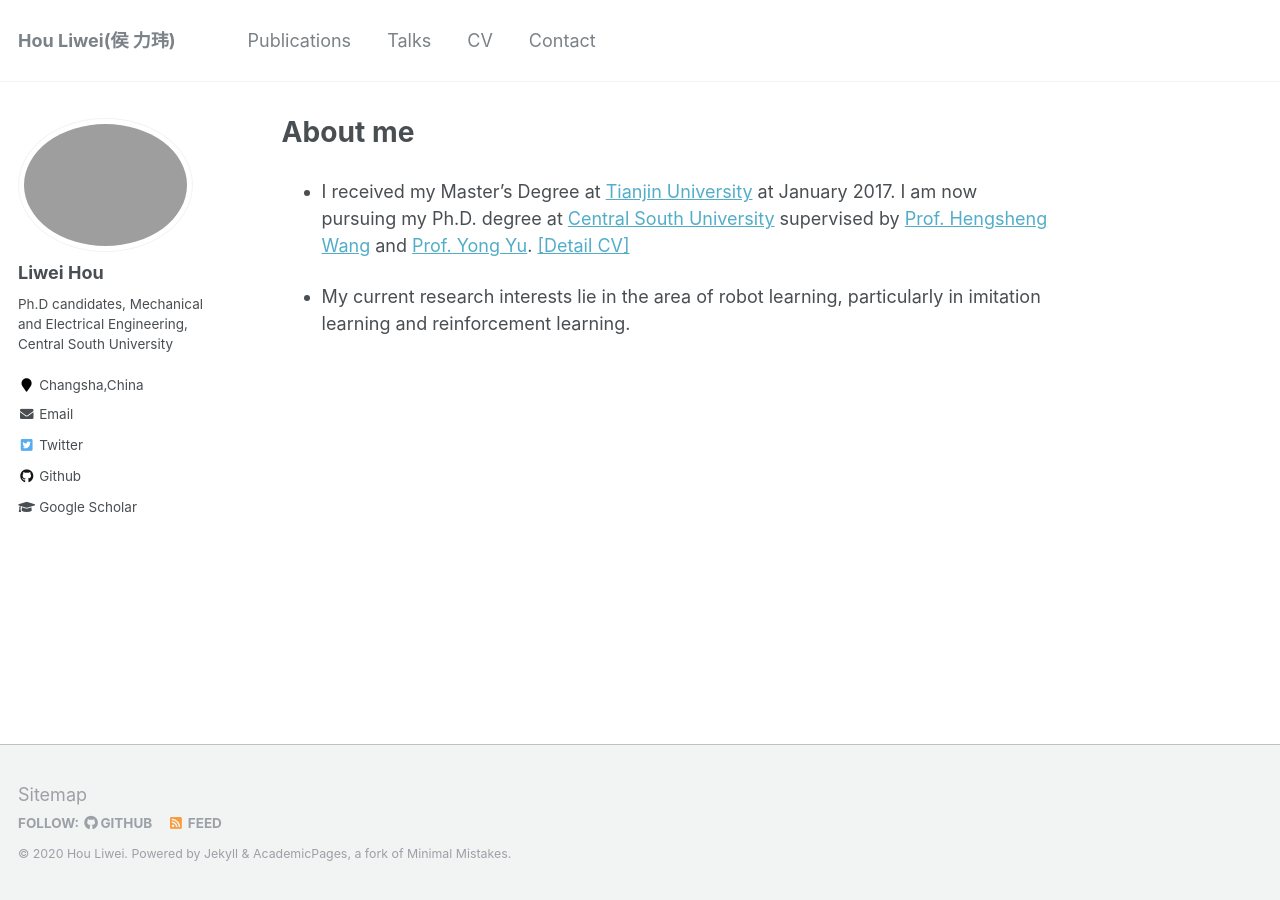
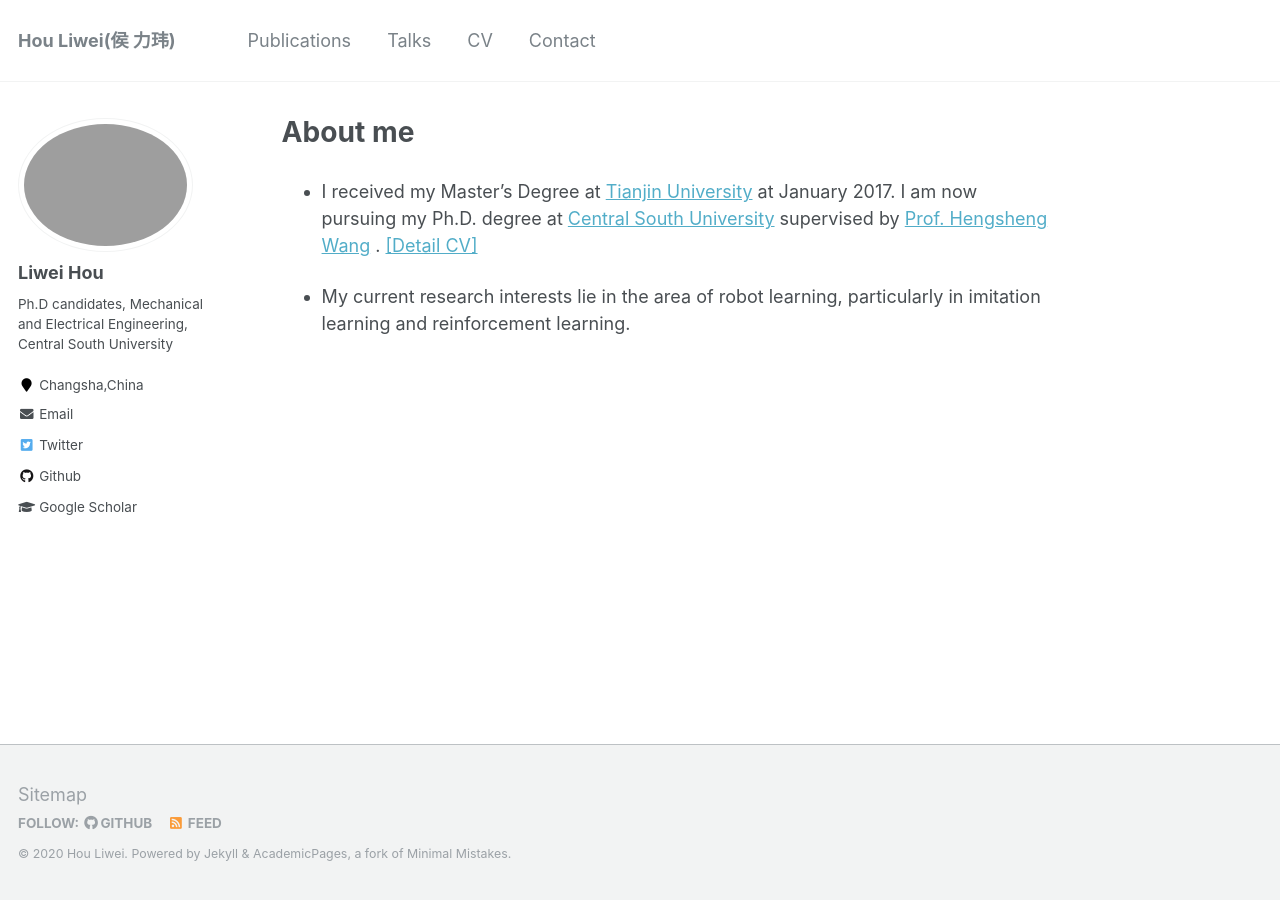
Before and after one commit to LiweiHou/LiweiHou.github.io, a Jekyll site: the page built from _pages/about.md, in a window 1280 px wide. Built offline with Jekyll 4.4.1, drawn with Linux system fonts in a browser that asks for light colours.

Commit message:
Add files via upload

```diff
--- a/_pages/about.md
+++ b/_pages/about.md
@@ -9,6 +9,6 @@ redirect_from:
 ---
 
 
-* I received my Master’s Degree at [Tianjin University](https://baike.baidu.com/item/%E5%A4%A9%E6%B4%A5%E5%A4%A7%E5%AD%A6/134155?fr=aladdin) at January 2017. I am now pursuing my Ph.D. degree at [Central South University](https://baike.baidu.com/item/%E4%B8%AD%E5%8D%97%E5%A4%A7%E5%AD%A6/143850?fr=aladdin) supervised by [Prof. Hengsheng Wang](http://wnzhang.net/) and [Prof. Yong Yu](http://apex.sjtu.edu.cn/members/yyu). [[Detail CV]](/files/houliwei_cv.pdf)
+* I received my Master’s Degree at [Tianjin University](https://baike.baidu.com/item/%E5%A4%A9%E6%B4%A5%E5%A4%A7%E5%AD%A6/134155?fr=aladdin) at January 2017. I am now pursuing my Ph.D. degree at [Central South University](https://baike.baidu.com/item/%E4%B8%AD%E5%8D%97%E5%A4%A7%E5%AD%A6/143850?fr=aladdin) supervised by [Prof. Hengsheng Wang](http://faculty.csu.edu.cn/wanghengsheng/zh_CN/index.htm) . [[Detail CV]](/files/houliwei_cv.pdf)
 
 * My current research interests lie in the area of robot learning, particularly in imitation learning and reinforcement learning.
```
